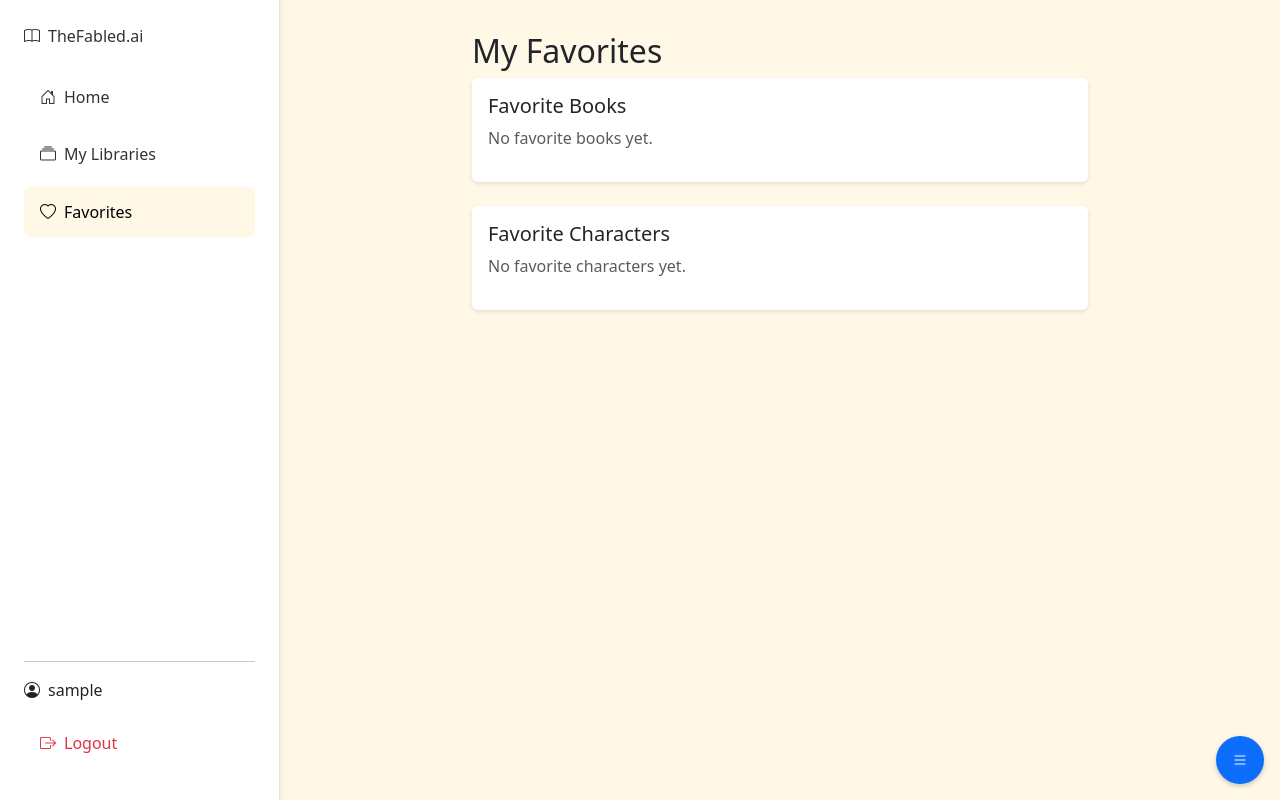
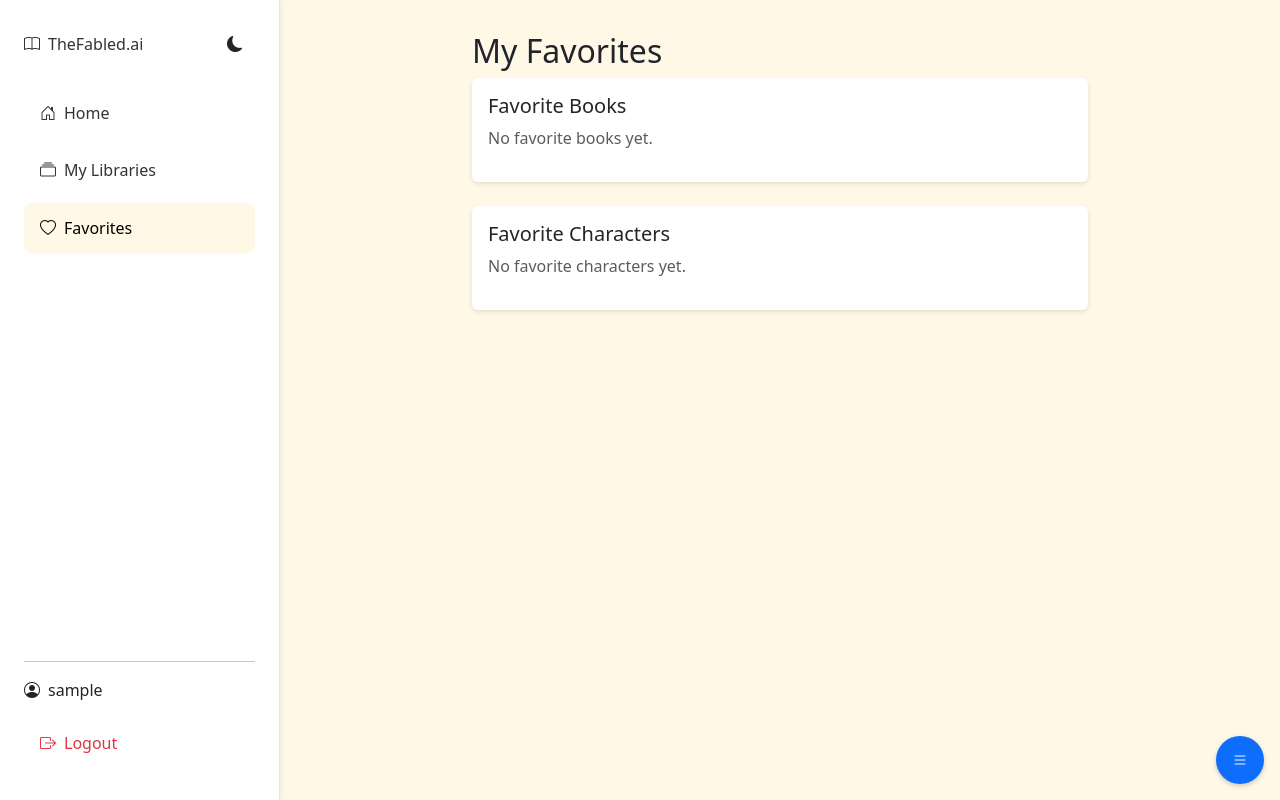
Before and after one commit to taham655/interactive-book-chat, a Flask app: page /favorites in a window 1280 px wide. Run offline with Flask 3, Linux system fonts and the light colour scheme; the visitor is signed in with stand-in values (Sample User, id 1); data that the repository does not hold is empty.

Commit message:
Agent query: Can you verify if the theme toggle button is visible in the sidebar and switches between light and dark themes when clicked?

```diff
--- a/templates/base.html
+++ b/templates/base.html
@@ -12,6 +12,42 @@
             --sidebar-width: 280px;
             --chat-bubble-user: #DCF8C6;
             --chat-bubble-other: #FFFFFF;
+        }
+
+        [data-bs-theme="dark"] {
+            --cream-bg: #1a1a1a;
+            --chat-bubble-user: #056162;
+            --chat-bubble-other: #262D31;
+        }
+
+        [data-bs-theme="dark"] .message-bubble {
+            color: #E9EDEF;
+        }
+
+        [data-bs-theme="dark"] .card {
+            background-color: #262D31;
+        }
+
+        [data-bs-theme="dark"] #sidebar {
+            background-color: #111B21;
+            border-right-color: rgba(255, 255, 255, 0.1);
+        }
+
+        [data-bs-theme="dark"] .nav-link {
+            color: #E9EDEF;
+        }
+
+        [data-bs-theme="dark"] .nav-link:hover {
+            background-color: #2A3942;
+        }
+
+        [data-bs-theme="dark"] .nav-link.active {
+            background-color: #2A3942;
+            color: #E9EDEF;
+        }
+
+        [data-bs-theme="dark"] .navbar-brand {
+            color: #E9EDEF;
         }
 
         body {
@@ -149,16 +185,39 @@
             z-index: 1050;
             position: relative;
         }
+
+        .theme-toggle {
+            padding: 0.5rem;
+            border-radius: 50%;
+            width: 2.5rem;
+            height: 2.5rem;
+            display: flex;
+            align-items: center;
+            justify-content: center;
+            transition: background-color 0.2s;
+            background: none;
+            border: none;
+            color: inherit;
+        }
+
+        .theme-toggle:hover {
+            background-color: var(--cream-bg);
+        }
     </style>
 </head>
 <body>
     <!-- Sidebar -->
     <nav id="sidebar">
         <div class="d-flex flex-column h-100">
-            <a class="navbar-brand d-flex align-items-center mb-4" href="{{ url_for('index') }}">
-                <i class="bi bi-book me-2"></i>
-                TheFabled.ai
-            </a>
+            <div class="d-flex justify-content-between align-items-center mb-4">
+                <a class="navbar-brand d-flex align-items-center" href="{{ url_for('index') }}">
+                    <i class="bi bi-book me-2"></i>
+                    TheFabled.ai
+                </a>
+                <button class="theme-toggle" id="themeToggle" aria-label="Toggle theme">
+                    <i class="bi bi-sun-fill"></i>
+                </button>
+            </div>
 
             <ul class="nav flex-column mb-auto">
                 <li class="nav-item">
@@ -232,6 +291,29 @@
 
     <script src="https://cdn.jsdelivr.net/npm/bootstrap@5.3.0/dist/js/bootstrap.bundle.min.js"></script>
     <script>
+        // Theme management
+        const themeToggleBtn = document.getElementById('themeToggle');
+        const themeIcon = themeToggleBtn.querySelector('i');
+        const html = document.documentElement;
+
+        // Load theme from localStorage
+        const savedTheme = localStorage.getItem('theme') || 'light';
+        html.setAttribute('data-bs-theme', savedTheme);
+        updateThemeIcon(savedTheme);
+
+        themeToggleBtn.addEventListener('click', () => {
+            const currentTheme = html.getAttribute('data-bs-theme');
+            const newTheme = currentTheme === 'light' ? 'dark' : 'light';
+
+            html.setAttribute('data-bs-theme', newTheme);
+            localStorage.setItem('theme', newTheme);
+            updateThemeIcon(newTheme);
+        });
+
+        function updateThemeIcon(theme) {
+            themeIcon.className = theme === 'light' ? 'bi bi-moon-fill' : 'bi bi-sun-fill';
+        }
+
         // Enable smooth scrolling
         document.documentElement.style.scrollBehavior = 'smooth';
 
```
